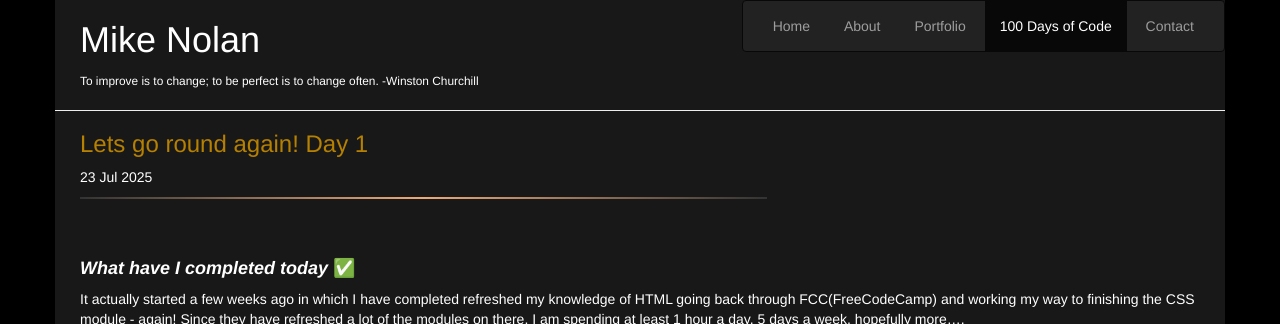
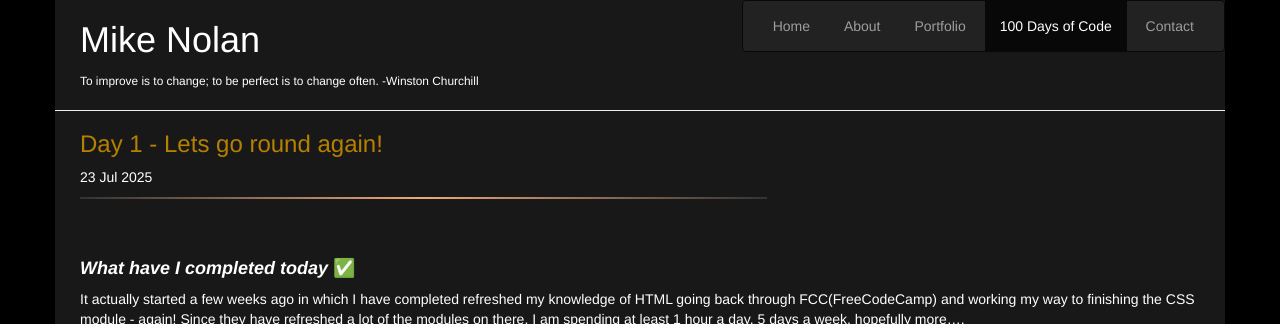
Before and after one commit to mikechristopher/100daysofcode, a Jekyll site: the page built from _posts/2025-07-23-Lets-go-round-again.md, in a window 1280 px wide. Shown: the top 324 px of the page. Built offline with Jekyll 4.4.1, drawn with Linux system fonts in a browser that asks for light colours; nearby versions of some CDN libraries; emoji names are drawn with the system emoji font.

```diff
--- a/_posts/2025-07-23-Lets-go-round-again.md
+++ b/_posts/2025-07-23-Lets-go-round-again.md
@@ -1,6 +1,6 @@
 ---
 layout: post
-title: "Lets go round again! Day 1"
+title: "Day 1 - Lets go round again!"
 date: 2025-07-23
 ---
 
```
